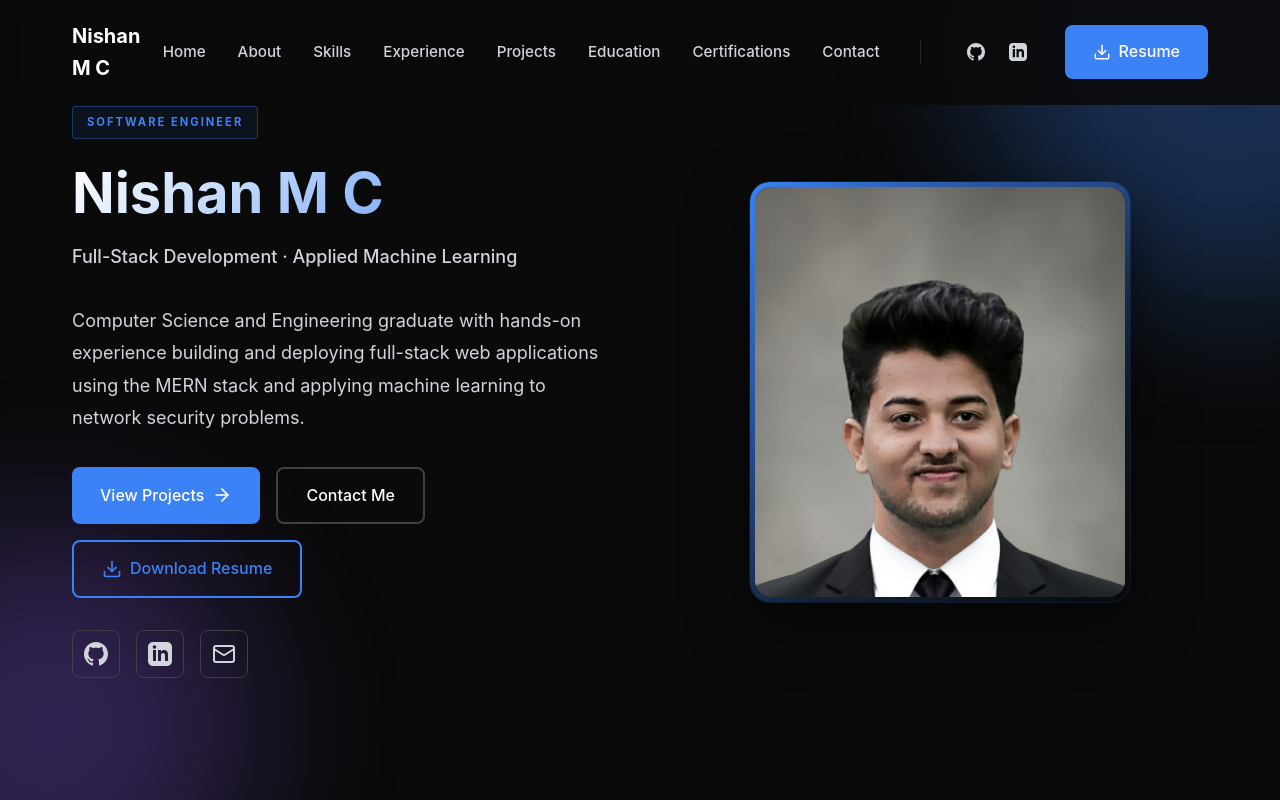
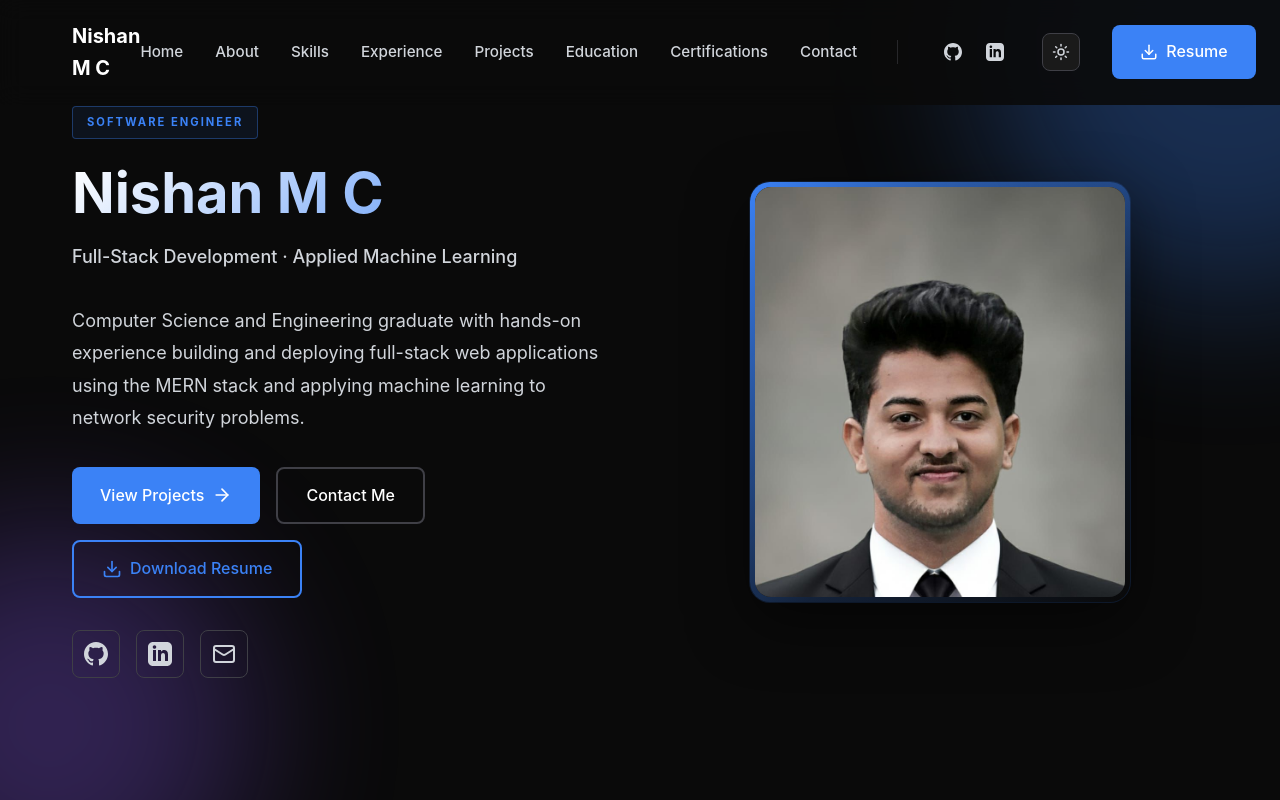
Before and after one commit to nishhh-07/nishan-portfolio, a React (Vite) app: page / in a window 1280 px wide. Shown: the top 800 px of the page. Built offline with nearby package versions, Linux system fonts and the light colour scheme.

Commit message:
Add dark/light mode toggle with localStorage persistence and smooth transition

```diff
--- a/src/App.jsx
+++ b/src/App.jsx
@@ -1,4 +1,4 @@
-import React from 'react';
+import React, { useState, useEffect } from 'react';
 import Navigation from './components/Navigation';
 import Footer from './components/Footer';
 import Hero from './sections/Hero';
@@ -11,9 +11,29 @@ import Certifications from './sections/Certifications';
 import Contact from './sections/Contact';
 
 function App() {
+  const [isDark, setIsDark] = useState(() => {
+    const saved = localStorage.getItem('theme');
+    if (saved) return saved === 'dark';
+    // Default: dark
+    return true;
+  });
+
+  useEffect(() => {
+    const html = document.documentElement;
+    if (isDark) {
+      html.removeAttribute('data-theme');
+      localStorage.setItem('theme', 'dark');
+    } else {
+      html.setAttribute('data-theme', 'light');
+      localStorage.setItem('theme', 'light');
+    }
+  }, [isDark]);
+
+  const toggleTheme = () => setIsDark(prev => !prev);
+
   return (
     <div className="App">
-      <Navigation />
+      <Navigation isDark={isDark} toggleTheme={toggleTheme} />
       <main>
         <Hero />
         <About />
--- a/src/components/Navigation.css
+++ b/src/components/Navigation.css
@@ -116,6 +116,35 @@
   padding: 0.5rem;
 }
 
+/* Theme toggle button */
+.theme-toggle {
+  display: flex;
+  align-items: center;
+  justify-content: center;
+  width: 38px;
+  height: 38px;
+  background: var(--bg-tertiary);
+  border: 1px solid var(--border-light);
+  border-radius: 8px;
+  color: var(--text-secondary);
+  cursor: pointer;
+  transition: var(--transition);
+  flex-shrink: 0;
+}
+
+.theme-toggle:hover {
+  border-color: var(--accent-primary);
+  color: var(--accent-primary);
+  background: rgba(59, 130, 246, 0.1);
+}
+
+/* Mobile right group (theme + hamburger) */
+.mobile-right {
+  display: none;
+  align-items: center;
+  gap: 0.5rem;
+}
+
 .mobile-nav {
   display: none;
 }
@@ -130,10 +159,19 @@
     display: none;
   }
 
+  .mobile-right {
+    display: flex;
+  }
+
   .mobile-menu-btn {
     display: flex;
     align-items: center;
     justify-content: center;
+    background: none;
+    border: none;
+    color: var(--text-primary);
+    cursor: pointer;
+    padding: 0.5rem;
     z-index: 1001;
   }
 
--- a/src/components/Navigation.jsx
+++ b/src/components/Navigation.jsx
@@ -1,72 +1,53 @@
 import React, { useState, useEffect } from 'react';
-import { Menu, X, Download } from 'lucide-react';
+import { Menu, X, Download, Sun, Moon } from 'lucide-react';
 import { personalInfo } from '../data/portfolioData';
 import './Navigation.css';
 
-const Navigation = () => {
+const Navigation = ({ isDark, toggleTheme }) => {
   const [isOpen, setIsOpen] = useState(false);
   const [isScrolled, setIsScrolled] = useState(false);
 
   useEffect(() => {
     const handleScroll = () => {
       setIsScrolled(window.scrollY > 50);
-      // Close mobile menu when scrolling
-      if (isOpen) {
-        setIsOpen(false);
-      }
+      if (isOpen) setIsOpen(false);
     };
-
     window.addEventListener('scroll', handleScroll);
     return () => window.removeEventListener('scroll', handleScroll);
   }, [isOpen]);
 
-  // Close menu when clicking outside
   useEffect(() => {
     const handleClickOutside = (event) => {
-      if (isOpen && !event.target.closest('.navbar')) {
-        setIsOpen(false);
-      }
+      if (isOpen && !event.target.closest('.navbar')) setIsOpen(false);
     };
-
     document.addEventListener('mousedown', handleClickOutside);
     return () => document.removeEventListener('mousedown', handleClickOutside);
   }, [isOpen]);
 
-  // Prevent body scroll when mobile menu is open
   useEffect(() => {
-    if (isOpen) {
-      document.body.style.overflow = 'hidden';
-    } else {
-      document.body.style.overflow = 'unset';
-    }
-    return () => {
-      document.body.style.overflow = 'unset';
-    };
+    document.body.style.overflow = isOpen ? 'hidden' : 'unset';
+    return () => { document.body.style.overflow = 'unset'; };
   }, [isOpen]);
 
   const navLinks = [
-    { name: 'Home', href: '#home' },
-    { name: 'About', href: '#about' },
-    { name: 'Skills', href: '#skills' },
-    { name: 'Experience', href: '#experience' },
-    { name: 'Projects', href: '#projects' },
-    { name: 'Education', href: '#education' },
+    { name: 'Home',           href: '#home'           },
+    { name: 'About',          href: '#about'          },
+    { name: 'Skills',         href: '#skills'         },
+    { name: 'Experience',     href: '#experience'     },
+    { name: 'Projects',       href: '#projects'       },
+    { name: 'Education',      href: '#education'      },
     { name: 'Certifications', href: '#certifications' },
-    { name: 'Contact', href: '#contact' },
+    { name: 'Contact',        href: '#contact'        },
   ];
 
   const handleNavClick = (e, href) => {
     e.preventDefault();
     setIsOpen(false);
-    const element = document.querySelector(href);
-    if (element) {
-      const offset = 80;
-      const elementPosition = element.getBoundingClientRect().top;
-      const offsetPosition = elementPosition + window.pageYOffset - offset;
-
+    const el = document.querySelector(href);
+    if (el) {
       window.scrollTo({
-        top: offsetPosition,
-        behavior: 'smooth'
+        top: el.getBoundingClientRect().top + window.pageYOffset - 80,
+        behavior: 'smooth',
       });
     }
   };
@@ -75,6 +56,8 @@ const Navigation = () => {
     <nav className={`navbar ${isScrolled ? 'scrolled' : ''} ${isOpen ? 'menu-open' : ''}`}>
       <div className="container">
         <div className="nav-content">
+
+          {/* Brand */}
           <a href="#home" className="nav-brand" onClick={(e) => handleNavClick(e, '#home')}>
             {personalInfo.name}
           </a>
@@ -92,30 +75,21 @@ const Navigation = () => {
               </a>
             ))}
 
-            <div className="nav-divider"></div>
+            <div className="nav-divider" />
 
+            {/* Social icons */}
             <div className="nav-social">
               {personalInfo.social.github && (
-                <a
-                  href={personalInfo.social.github}
-                  className="nav-social-link"
-                  target="_blank"
-                  rel="noopener noreferrer"
-                  aria-label="GitHub"
-                >
+                <a href={personalInfo.social.github} className="nav-social-link"
+                  target="_blank" rel="noopener noreferrer" aria-label="GitHub">
                   <svg width="18" height="18" viewBox="0 0 24 24" fill="currentColor">
                     <path d="M12 0c-6.626 0-12 5.373-12 12 0 5.302 3.438 9.8 8.207 11.387.599.111.793-.261.793-.577v-2.234c-3.338.726-4.033-1.416-4.033-1.416-.546-1.387-1.333-1.756-1.333-1.756-1.089-.745.083-.729.083-.729 1.205.084 1.839 1.237 1.839 1.237 1.07 1.834 2.807 1.304 3.492.997.107-.775.418-1.305.762-1.604-2.665-.305-5.467-1.334-5.467-5.931 0-1.311.469-2.381 1.236-3.221-.124-.303-.535-1.524.117-3.176 0 0 1.008-.322 3.301 1.23.957-.266 1.983-.399 3.003-.404 1.02.005 2.047.138 3.006.404 2.291-1.552 3.297-1.23 3.297-1.23.653 1.653.242 2.874.118 3.176.77.84 1.235 1.911 1.235 3.221 0 4.609-2.807 5.624-5.479 5.921.43.372.823 1.102.823 2.222v3.293c0 .319.192.694.801.576 4.765-1.589 8.199-6.086 8.199-11.386 0-6.627-5.373-12-12-12z"/>
                   </svg>
                 </a>
               )}
               {personalInfo.social.linkedin && (
-                <a
-                  href={personalInfo.social.linkedin}
-                  className="nav-social-link"
-                  target="_blank"
-                  rel="noopener noreferrer"
-                  aria-label="LinkedIn"
-                >
+                <a href={personalInfo.social.linkedin} className="nav-social-link"
+                  target="_blank" rel="noopener noreferrer" aria-label="LinkedIn">
                   <svg width="18" height="18" viewBox="0 0 24 24" fill="currentColor">
                     <path d="M19 0h-14c-2.761 0-5 2.239-5 5v14c0 2.761 2.239 5 5 5h14c2.762 0 5-2.239 5-5v-14c0-2.761-2.238-5-5-5zm-11 19h-3v-11h3v11zm-1.5-12.268c-.966 0-1.75-.79-1.75-1.764s.784-1.764 1.75-1.764 1.75.79 1.75 1.764-.783 1.764-1.75 1.764zm13.5 12.268h-3v-5.604c0-3.368-4-3.113-4 0v5.604h-3v-11h3v1.765c1.396-2.586 7-2.777 7 2.476v6.759z"/>
                   </svg>
@@ -123,6 +97,17 @@ const Navigation = () => {
               )}
             </div>
 
+            {/* Theme toggle — desktop */}
+            <button
+              className="theme-toggle"
+              onClick={toggleTheme}
+              aria-label={isDark ? 'Switch to light mode' : 'Switch to dark mode'}
+              title={isDark ? 'Light mode' : 'Dark mode'}
+            >
+              {isDark ? <Sun size={18} /> : <Moon size={18} />}
+            </button>
+
+            {/* Resume */}
             <a
               href={personalInfo.resumePath}
               className="btn btn-primary btn-sm"
@@ -134,7 +119,17 @@ const Navigation = () => {
             </a>
           </div>
 
-          {/* Mobile Menu Button */}
+          {/* Mobile right side: theme toggle + hamburger */}
+          <div className="mobile-right">
+            <button
+              className="theme-toggle"
+              onClick={toggleTheme}
+              aria-label={isDark ? 'Switch to light mode' : 'Switch to dark mode'}
+              title={isDark ? 'Light mode' : 'Dark mode'}
+            >
+              {isDark ? <Sun size={20} /> : <Moon size={20} />}
+            </button>
+
             <button
               className="mobile-menu-btn"
               onClick={() => setIsOpen(!isOpen)}
@@ -142,6 +137,7 @@ const Navigation = () => {
             >
               {isOpen ? <X size={24} /> : <Menu size={24} />}
             </button>
+          </div>
         </div>
 
         {/* Mobile Navigation */}
--- a/src/index.css
+++ b/src/index.css
@@ -5,7 +5,7 @@
 }
 
 :root {
-  /* Colors */
+  /* Colors — Dark Mode (default) */
   --bg-primary: #0a0a0a;
   --bg-secondary: #111111;
   --bg-tertiary: #1a1a1a;
@@ -16,6 +16,8 @@
   --text-tertiary: #9ca3af;
   --border-color: #27272a;
   --border-light: #3f3f46;
+  --shadow-color: rgba(0, 0, 0, 0.5);
+  --glass-bg: rgba(26, 26, 26, 0.6);
 
   /* Spacing */
   --spacing-xs: 0.5rem;
@@ -31,6 +33,22 @@
 
   /* Transitions */
   --transition: all 0.3s cubic-bezier(0.4, 0, 0.2, 1);
+}
+
+/* Light Mode */
+[data-theme="light"] {
+  --bg-primary: #f8fafc;
+  --bg-secondary: #ffffff;
+  --bg-tertiary: #f1f5f9;
+  --accent-primary: #2563eb;
+  --accent-hover: #1d4ed8;
+  --text-primary: #0f172a;
+  --text-secondary: #334155;
+  --text-tertiary: #64748b;
+  --border-color: #e2e8f0;
+  --border-light: #cbd5e1;
+  --shadow-color: rgba(0, 0, 0, 0.1);
+  --glass-bg: rgba(255, 255, 255, 0.7);
 }
 
 html {
@@ -49,6 +67,7 @@ body {
   overflow-x: hidden;
   width: 100%;
   max-width: 100vw;
+  transition: background-color 0.3s ease, color 0.3s ease;
 }
 
 #root {
@@ -164,7 +183,7 @@ section {
 }
 
 .glass-card {
-  background: rgba(26, 26, 26, 0.6);
+  background: var(--glass-bg);
   backdrop-filter: blur(10px);
   border: 1px solid var(--border-color);
   border-radius: 12px;
```
Lines whose indentation alone changed are shown as unchanged.
